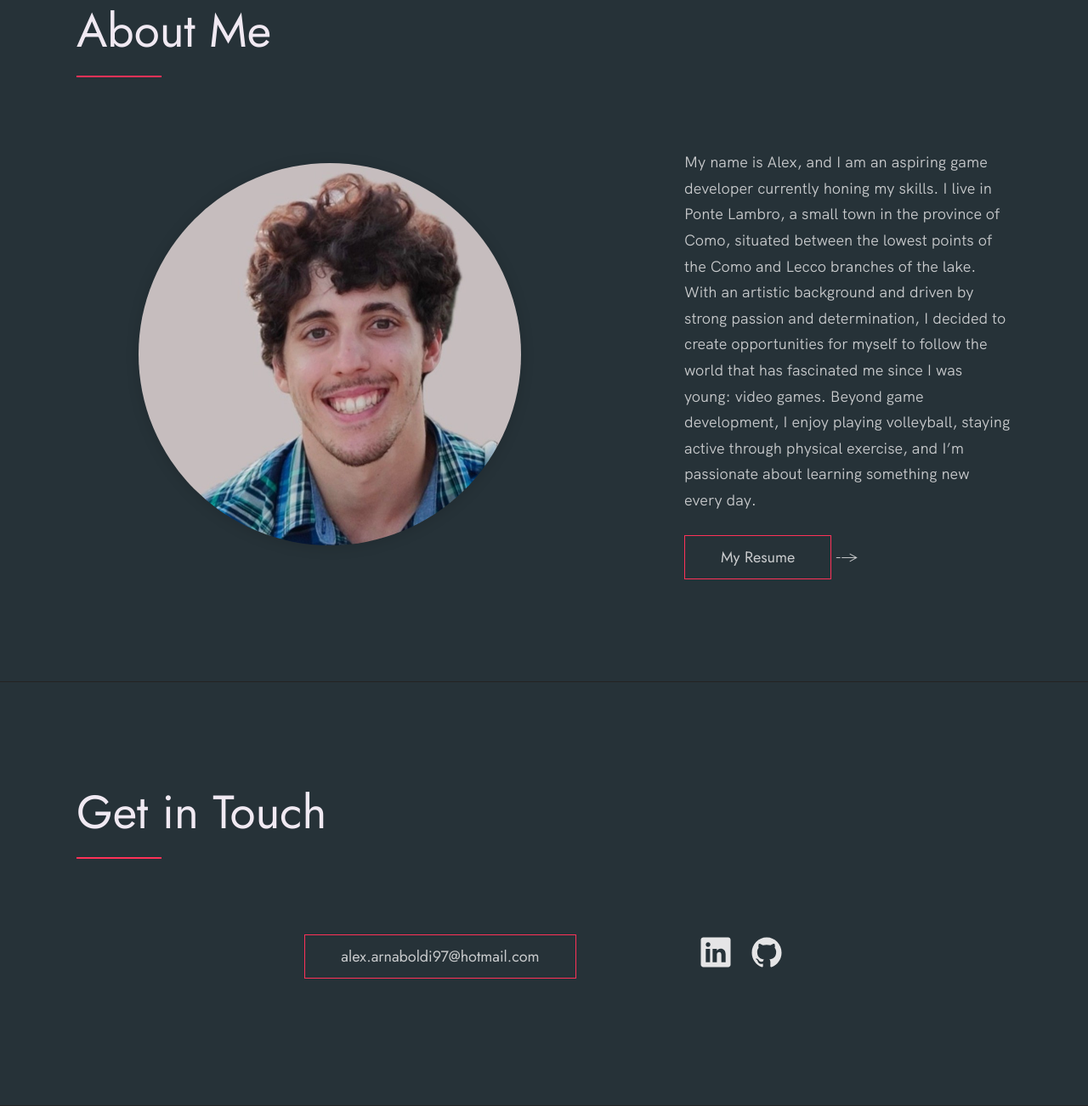
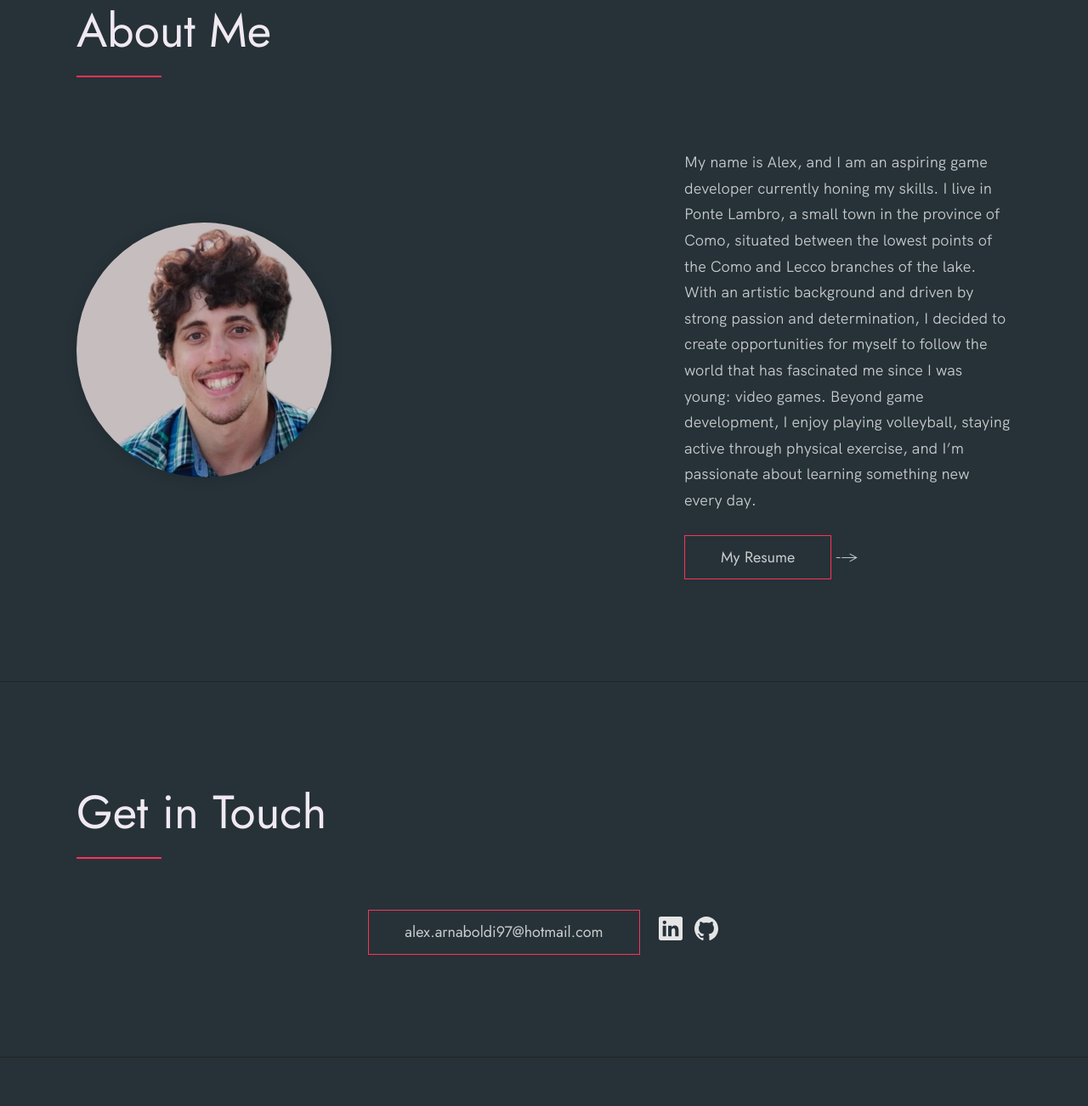
Before and after one commit to AlexArnaboldi/Portfolio, a plain HTML site: page index.html in a window 1280 px wide. Shown: the part 10611-11913 px from the top of the page at 85% size. After the commit the page ends 11856 px from the top, so only its background shows below. Drawn offline with Linux system fonts and the light colour scheme.

Commit message:
Update index.html

```diff
--- a/index.html
+++ b/index.html
@@ -421,21 +421,14 @@ Beyond game development, I enjoy playing volleyball, staying active through phys
           </div>
 
           <div class="about__photo-container">
+
             <img
               class="about__photo"
               src="./images/foto-profilo.png"
               alt="Profile photo"
-              style="
-                display: block;
-                width: 450px;
-                height: 450px;
-                object-fit: cover;
-                border-radius: 50%;
-                overflow: hidden;
-                box-shadow: 0 2px 16px rgba(0,0,0,0.15);
-                margin: 0 auto;
-              "
+              style="width: 100%; max-width: 300px; aspect-ratio: 1/1; object-fit: cover; border-radius: 50%; box-shadow: 0 2px 16px rgba(0,0,0,0.15); margin: 0 auto;"
             />
+
           </div>
         </div>
       </div>
@@ -445,20 +438,17 @@ Beyond game development, I enjoy playing volleyball, staying active through phys
   <section class="contact" id="contact">
     <div class="row">
       <h2>Get in Touch</h2>
-      <div style="display: flex; justify-content: center; align-items: center; gap: 8em;">
-        <div>
-          <a href="mailto:alex.arnaboldi97@hotmail.com" class="btn">alex.arnaboldi97@hotmail.com</a>
-        </div>
-        <ul class="footer__social-links">
-          <li class="footer__social-link-item">
+      <div style="display: flex; flex-wrap: wrap; justify-content: center; align-items: center; gap: 2rem; margin-top: 2rem;">
+        <a href="mailto:alex.arnaboldi97@hotmail.com" class="btn">alex.arnaboldi97@hotmail.com</a>
+        <ul style="display: flex; gap: 1rem; list-style: none; padding: 0; margin: 0;">
+          <li>
             <a href="https://www.linkedin.com/in/alex-arnaboldi-127492363">
-              <img src="./images/linkedin.svg" title="Link to Linkedin Profile" class="footer__social-image"
-                alt="Linkedin">
+              <img src="./images/linkedin.svg" alt="LinkedIn" style="width: 32px; height: 32px;" />
             </a>
           </li>
-          <li class="footer__social-link-item">
-            <a href="https://github.com/AlexArnaboldi" title="Link to Github Profile">
-              <img src="./images/github.svg" class="footer__social-image" alt="Github">
+          <li>
+            <a href="https://github.com/AlexArnaboldi">
+              <img src="./images/github.svg" alt="GitHub" style="width: 32px; height: 32px;" />
             </a>
           </li>
         </ul>
```
